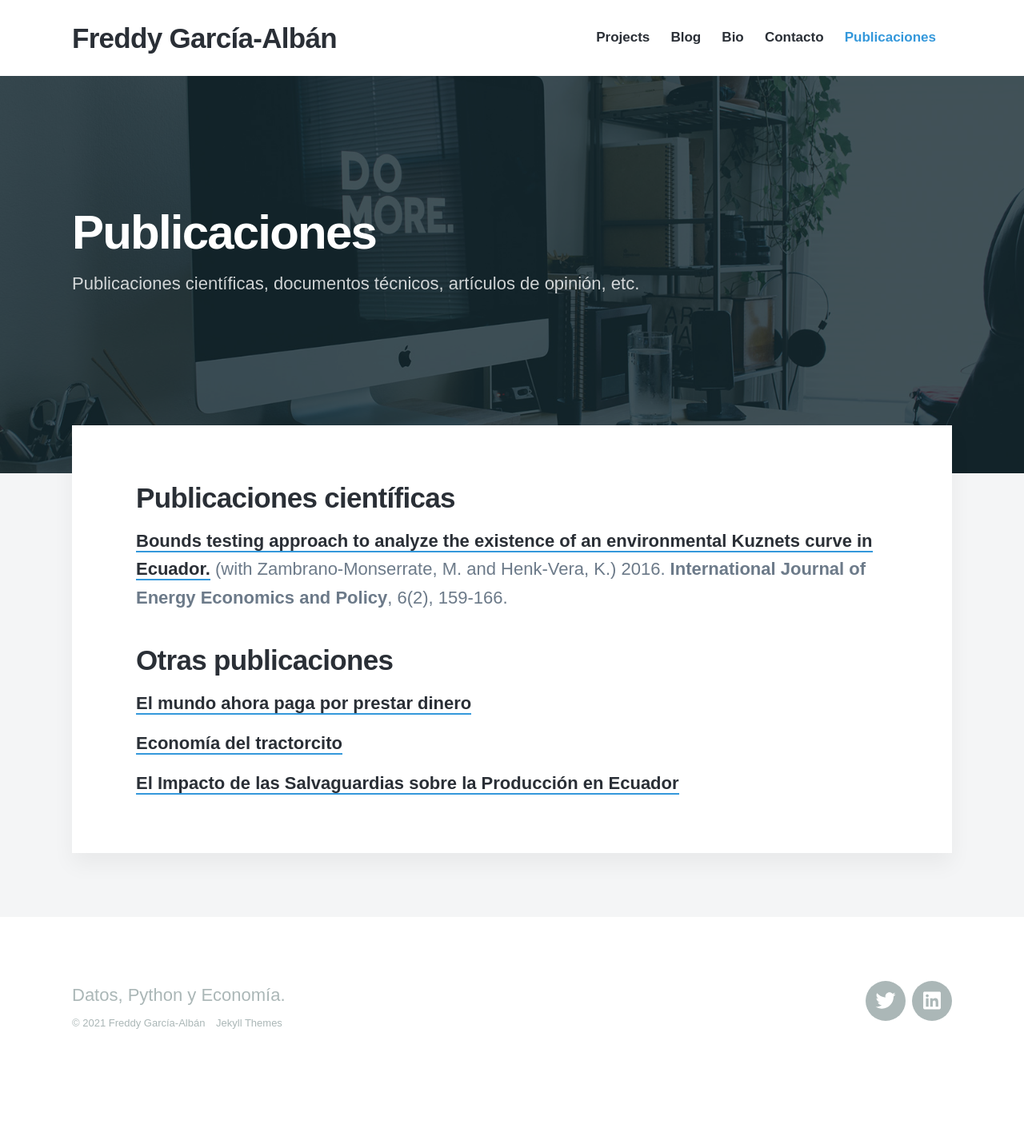
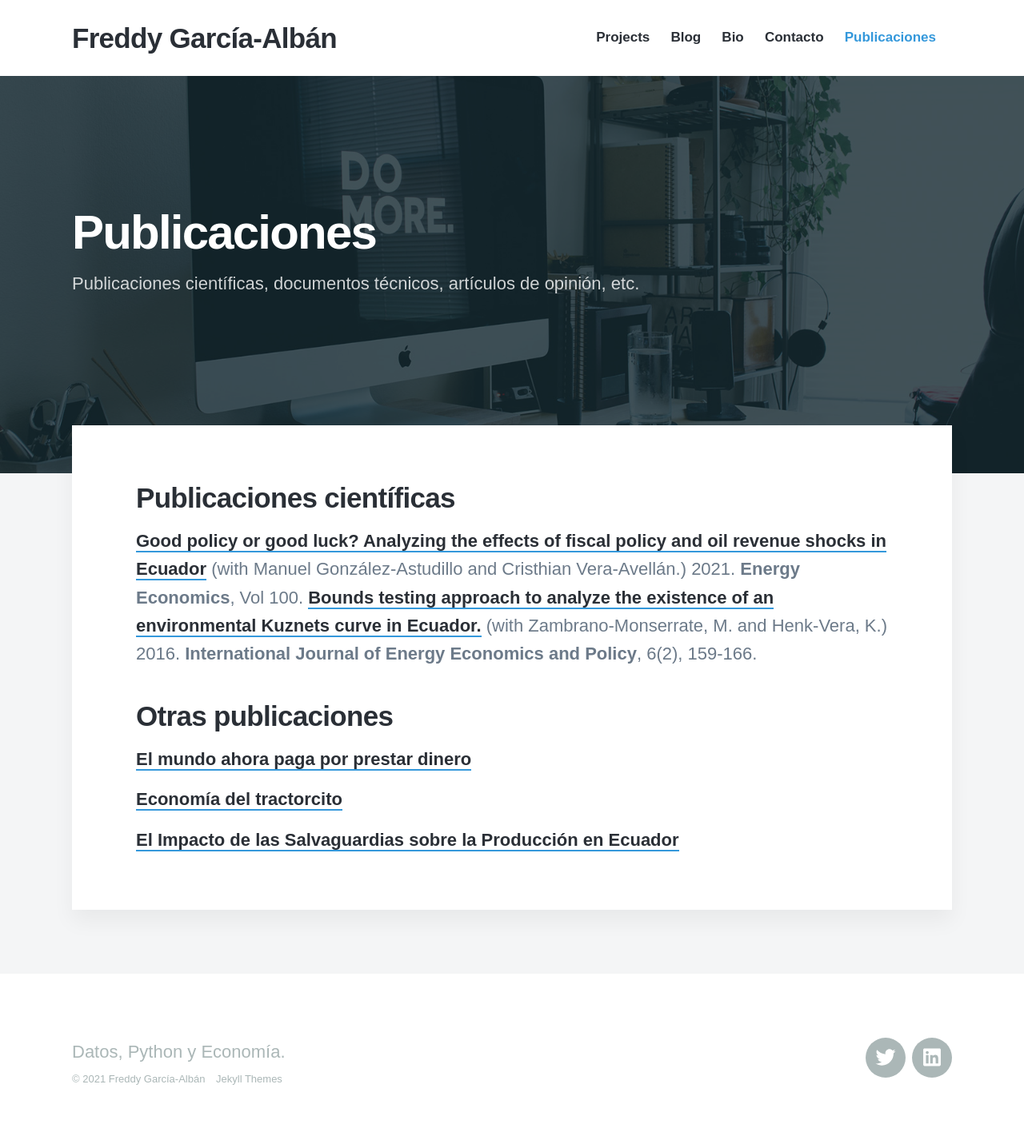
Before and after one commit to EnexFG/EnexFG.github.io, a Jekyll site: the page built from _pages/publicaciones.md, in a window 1280 px wide. Shown: the whole page at 80% size. Built offline with Jekyll 4.4.1, drawn with Linux system fonts in a browser that asks for light colours; nearby versions of some CDN libraries; some web fonts are replaced; before the commit the page ends 1366 px from its top, so only the background shows below that.

Commit message:
Update publicaciones.md

```diff
--- a/_pages/publicaciones.md
+++ b/_pages/publicaciones.md
@@ -6,6 +6,7 @@ featured_image: /images/demo/about.jpg
 ---
 
 ## Publicaciones científicas
+[Good policy or good luck? Analyzing the effects of fiscal policy and oil revenue shocks in Ecuador](https://www.sciencedirect.com/science/article/pii/S0140988321002279) (with Manuel González-Astudillo and Cristhian Vera-Avellán.) 2021. **Energy Economics**, Vol 100.
 [Bounds testing approach to analyze the existence of an environmental Kuznets curve in Ecuador.](https://www.econjournals.com/index.php/ijeep/article/viewFile/1831/1276) (with Zambrano-Monserrate, M. and Henk-Vera, K.) 2016. **International Journal of Energy Economics and Policy**, 6(2), 159-166.
 
 ## Otras publicaciones
```
